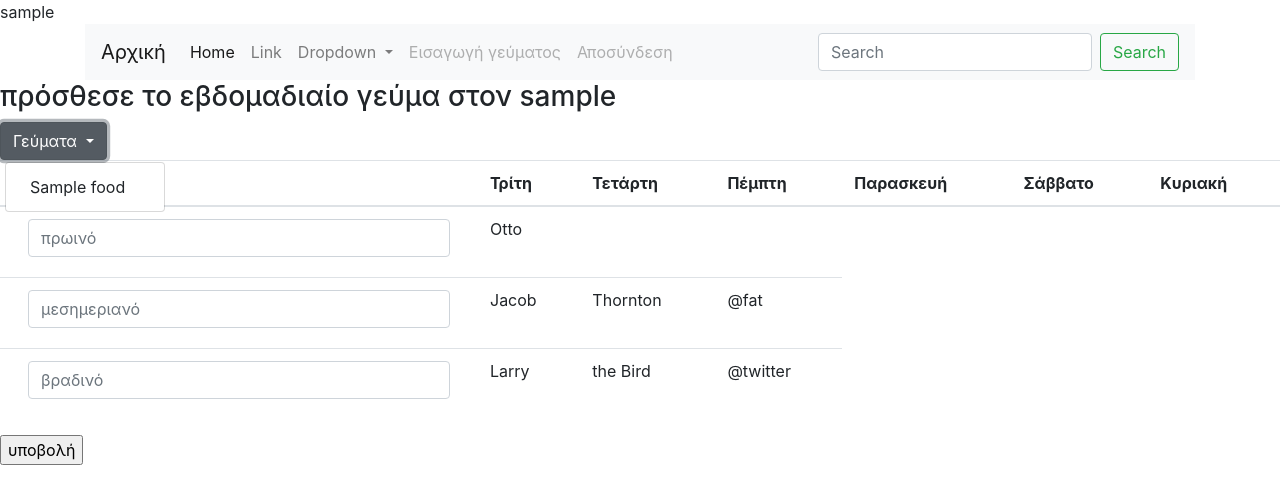
After one commit to vroulos/diet_ci2, a CodeIgniter app: page /diet_ci2/dietitians/customer?id=1 in a window 1280 px wide, after a click on "Γεύματα". The commit adds this page. Shown: the top 504 px of the page. Run offline with CodeIgniter, Linux system fonts and the light colour scheme; tables that the repository leaves empty or names only in its code hold one stand-in row (values such as "Sample post"); some libraries are stand-ins or nearby versions.

Commit message:
the dietitian can insert a programm to a specific user . The user can see the program !!!

```diff
--- a/application/controllers/Dietitians.php
+++ b/application/controllers/Dietitians.php
@@ -13,6 +13,8 @@ class Dietitians extends CI_controller
 		$this->load->helper(array('url'));
 		$this->load->model('dietitian_model');
 		$this->load->library('session');
+		$this->load->helper('form');
+		$this->load->library('form_validation');
 	}
 
 	public function insert_diet(){
@@ -22,31 +24,76 @@ class Dietitians extends CI_controller
 	//here dietitian inserts the foods in food table
 	public function insert_food(){
 
-			$this->load->helper('form');
-			$this->load->library('form_validation');
+		//fetch all customers and save them in $data table
+		$data['users'] = $this->dietitian_model->get_customers();
 
-			$this->form_validation->set_rules('food', 'Food', 'trim|required|min_length[5]|max_length[120]');
+
+		$this->load->helper('form');
+		$this->load->library('form_validation');
+
+		$this->form_validation->set_rules('food', 'Food', 'trim|required|min_length[5]|max_length[120]');
 			//if form do not run
 		if ($this->form_validation->run() == false) {
 			$this->load->view('dietitian/headerd');
-			$this->load->view('dietitian/login/logind_success');
+			$this->load->view('dietitian/login/insert_food_view', $data);
 			echo 'if is running';
 		} else{
 			//run the insert_food function
-			$this->dietitian_model->insert_food();
+			$this->dietitian_model->insert_food_model();
 			//set foodname variable
 			$data['foodname'] = "το φαγητό μπήκε στη βάση";
 
 
 			$this->load->view('dietitian/headerd' , $data);
-			$this->load->view('dietitian/login/logind_success' , $data);
+			$this->load->view('dietitian/login/insert_food_view' , $data , $users);
 		}
+
+	}
+
+	public function customer(){
+
+		//the customer id
+		$customer_id = $this->input->get('id');
+		//get the customer using get_customer function
+		$dos = $this->dietitian_model->get_customer($customer_id);
+		// row() : This method returns a single result row. It returns the data as object
+		$row = $dos->row();
+
+		$customer_name = $row->username;
+
+		$data = array('name' => $customer_name );
+		$data['foods'] = $this->dietitian_model->get_foods();
+		$this->session->set_userdata('customer_name' , $customer_name);
+
+		echo $_SESSION['customer_name'];
+
+		$this->load->view('dietitian/headerd', $data);
+		$this->load->view('dietitian/customer_view', $data );
 
 
 
 	}
 
+	// inserts the customer's program to database
+	public function insert_program(){
+		$data = 'fdsaf';
+		$this->form_validation->set_rules('breakfast_monday', 'Breakfast_monday', 'trim|required|min_length[5]|max_length[12]');
 
+		if ($this->form_validation->run() == false) {
+			$this->load->view('dietitian/headerd', $data);
+			$this->load->view('dietitian/customer_view', $data );
+
+		}
+		else{
+			$this->dietitian_model->insert_program_model();
+
+			$this->load->view('dietitian/headerd', $data);
+			$this->load->view('dietitian/customer_view', $data );
+		}
+	}
+
+
+	//login dietitian
 	public function logind(){
 
 		// create the data object
@@ -71,7 +118,7 @@ class Dietitians extends CI_controller
 			// validation not ok, send validation errors to the view
 				$this->load->view('dietitian/headerd');
 				$this->load->view('dietitian/login/logind');
-
+				echo 'false validation if is running';
 				//echo CI_VERSION;
 			}
 			else {
@@ -94,6 +141,7 @@ class Dietitians extends CI_controller
 				// user login ok
 					$this->load->view('dietitian/headerd');
 					$this->load->view('dietitian/login/logind_success');
+					echo 'nooowerrr';
 
 				}
 
--- a/application/controllers/mywebapp.php
+++ b/application/controllers/mywebapp.php
@@ -23,4 +23,4 @@ class mywebapp extends CI_Controller
 
 
 
- ?>
+?>
--- a/application/models/dietitian_model.php
+++ b/application/models/dietitian_model.php
@@ -80,11 +80,44 @@ class Dietitian_model extends CI_Model
 
 	}
 
-	public function insert_food(){
+	public function insert_food_model(){
 		$food = $this->input->post('food');
 		$this->db->query("insert into food(foodname) values('$food')");
 	}
 
+	public function get_customers(){
+		$query = $this->db->query("SELECT * FROM users");
+
+		return $query->result();
+
+	}
+
+	public function get_customer($customer_id){
+
+
+		$id = $customer_id;
+		$query = $this->db->query("SELECT username FROM users WHERE id = $id ");
+
+		return $query;
+
+	}
+
+	public function get_foods(){
+		$query = $this->db->query("SELECT * FROM food");
+		return $query->result();
+	}
+
+	public function insert_program_model(){
+		$breakf_mond = $this->input->post('breakfast_monday');
+		$lunch_mond = $this->input->post('lunch_monday');
+		$dinner_mond = $this->input->post('dinner_monday');
+		//echo $dinner_mond;
+		$customer_name = $_SESSION['customer_name'];
+		$this->db->query("INSERT INTO food(foodname) values('$breakf_mond')");
+		$this->db->query("INSERT INTO nutricion_program(monday_break , customer_name, monday_lau, monday_din) values('$breakf_mond' , '$customer_name' , '$lunch_mond', '$dinner_mond')
+			");
+
+}
 }
 
 ?>
--- /dev/null
+++ b/application/views/dietitian/customer_view.php
@@ -0,0 +1,70 @@
+
+<h3>πρόσθεσε το εβδομαδιαίο γεύμα στον <?php if (isset($name)){
+	echo $name;
+} ?> </h3>
+
+<h1></h1>
+
+<?php if (isset($foods)){ ?>
+<div class="dropdown show">
+  <a class="btn btn-secondary dropdown-toggle" href="#" role="button" id="dropdownMenuLink" data-toggle="dropdown" aria-haspopup="true" aria-expanded="false">
+    Γεύματα
+  </a>
+  <div class="dropdown-menu" aria-labelledby="dropdownMenuLink">
+  <?php foreach ($foods as $row) { ?>
+  	<a class="dropdown-item" href="#"><?php echo $row->foodname ?></a>
+  <?php  } ?>
+  </div>
+</div>
+<?php } ?>
+
+<table class="table">
+  <thead>
+    <tr>
+      <th scope="col">Δευτέρα</th>
+      <th scope="col">Τρίτη</th>
+      <th scope="col">Τετάρτη</th>
+      <th scope="col">Πέμπτη</th>
+      <th scope="col">Παρασκευή</th>
+      <th scope="col">Σάββατο</th>
+      <th scope="col">Κυριακή</th>
+    </tr>
+  </thead>
+  <tbody>
+    <tr>
+    	<?= form_open('dietitians/insert_program'); ?>
+    	   <td>
+  <div class="form-group mx-sm-3 mb-2">
+    <label for="breakfast_monday" class="sr-only">πρωινό</label>
+    <input type="text" class="form-control" name = "breakfast_monday" placeholder="πρωινό">
+  </div>
+ </td>
+
+      <td>Otto</td>
+    </tr>
+    <tr>
+         <td>
+  <div class="form-group mx-sm-3 mb-2">
+    <label for="lunch_monday" class="sr-only">μεσημεριανό</label>
+    <input type="text" class="form-control" name = "lunch_monday" placeholder="μεσημεριανό">
+  </div>
+ </td>
+      <td>Jacob</td>
+      <td>Thornton</td>
+      <td>@fat</td>
+    </tr>
+    <tr>
+           <td>
+  <div class="form-group mx-sm-3 mb-2">
+    <label for="dinner_monday" class="sr-only">βραδινό</label>
+    <input type="text" class="form-control" name = "dinner_monday" placeholder="βραδινό">
+  </div>
+ </td>
+      <td>Larry</td>
+      <td>the Bird</td>
+      <td>@twitter</td>
+    </tr>
+
+  </tbody>
+</table>
+<?php echo form_submit('program_submit', 'υποβολή'); ?>
--- a/application/views/dietitian/headerd.php
+++ b/application/views/dietitian/headerd.php
@@ -5,10 +5,57 @@
 	<!-- <link href="<?= base_url('assets/css/bootstrap.min.css') ?>" rel="stylesheet">
 		<link href="<?= base_url('assets/css/style.css') ?>" rel="stylesheet"> -->
 
+		<script src="https://code.jquery.com/jquery-3.3.1.slim.min.js" integrity="sha384-q8i/X+965DzO0rT7abK41JStQIAqVgRVzpbzo5smXKp4YfRvH+8abtTE1Pi6jizo" crossorigin="anonymous"></script>
+
+			<script src="https://cdnjs.cloudflare.com/ajax/libs/popper.js/1.14.3/umd/popper.min.js" integrity="sha384-ZMP7rVo3mIykV+2+9J3UJ46jBk0WLaUAdn689aCwoqbBJiSnjAK/l8WvCWPIPm49" crossorigin="anonymous"></script>
+
 		<link rel="stylesheet" href="https://stackpath.bootstrapcdn.com/bootstrap/4.1.3/css/bootstrap.min.css" integrity="sha384-MCw98/SFnGE8fJT3GXwEOngsV7Zt27NXFoaoApmYm81iuXoPkFOJwJ8ERdknLPMO" crossorigin="anonymous">
 		<script src="https://stackpath.bootstrapcdn.com/bootstrap/4.1.3/js/bootstrap.min.js" integrity="sha384-ChfqqxuZUCnJSK3+MXmPNIyE6ZbWh2IMqE241rYiqJxyMiZ6OW/JmZQ5stwEULTy" crossorigin="anonymous"></script>
 
-		<script src="https://code.jquery.com/jquery-3.3.1.slim.min.js" integrity="sha384-q8i/X+965DzO0rT7abK41JStQIAqVgRVzpbzo5smXKp4YfRvH+8abtTE1Pi6jizo" crossorigin="anonymous"></script>
-		<script src="https://cdnjs.cloudflare.com/ajax/libs/popper.js/1.14.3/umd/popper.min.js" integrity="sha384-ZMP7rVo3mIykV+2+9J3UJ46jBk0WLaUAdn689aCwoqbBJiSnjAK/l8WvCWPIPm49" crossorigin="anonymous"></script>
+
+
 	</head>
 	<body>
+
+		<div class="container">
+
+			<nav class="navbar navbar-expand-lg navbar-light bg-light">
+				<a class="navbar-brand" href="<?= base_url('dietitians/logind'); ?>">Αρχική</a>
+				<button class="navbar-toggler" type="button" data-toggle="collapse" data-target="#navbarSupportedContent" aria-controls="navbarSupportedContent" aria-expanded="false" aria-label="Toggle navigation">
+					<span class="navbar-toggler-icon"></span>
+				</button>
+
+				<div class="collapse navbar-collapse" id="navbarSupportedContent">
+					<ul class="navbar-nav mr-auto">
+						<li class="nav-item active">
+							<a class="nav-link" href="#">Home <span class="sr-only">(current)</span></a>
+						</li>
+						<li class="nav-item">
+							<a class="nav-link" href="#">Link</a>
+						</li>
+						<li class="nav-item dropdown">
+							<a class="nav-link dropdown-toggle" href="#" id="navbarDropdown" role="button" data-toggle="dropdown" aria-haspopup="true" aria-expanded="false">
+								Dropdown
+							</a>
+							<div class="dropdown-menu" aria-labelledby="navbarDropdown">
+								<a class="dropdown-item" href="#">Action</a>
+								<a class="dropdown-item" href="#">Another action</a>
+								<div class="dropdown-divider"></div>
+								<a class="dropdown-item" href="#">Something else here</a>
+							</div>
+						</li>
+						<li class="nav-item">
+							<a class="nav-link disabled" href="<?= base_url('dietitians/insert_food') ?>">Εισαγωγή γεύματος</a>
+						</li>
+						<li class="nav-item">
+							<a class="nav-link disabled" href="<?= base_url('dietitians/logoutd') ?>">Αποσύνδεση</a>
+						</li>
+					</ul>
+					<form class="form-inline my-2 my-lg-0">
+						<input class="form-control mr-sm-2" type="search" placeholder="Search" aria-label="Search">
+						<button class="btn btn-outline-success my-2 my-sm-0" type="submit">Search</button>
+					</form>
+				</div>
+			</nav>
+
+		</div>
--- a/application/views/header.php
+++ b/application/views/header.php
@@ -31,12 +31,14 @@
 						<span class="icon-bar"></span>
 						<span class="icon-bar"></span>
 					</button>
-					<a class="navbar-brand" href="<?= base_url() ?>">mywebapp</a>
+					<a class="navbar-brand" href="<?= base_url('user/index') ?>">mywebapp</a>
 				</div>
 				<div class="collapse navbar-collapse" id="bs-example-navbar-collapse-1">
 					<ul class="nav navbar-nav navbar-right">
 						<?php if (isset($_SESSION['username']) && $_SESSION['logged_in'] === true) : ?>
+							<li><a href="<?=base_url('user/view_program')?>">πρόγραμμα διατροφής</a></li>
 							<li><a href="<?= base_url('logout') ?>">Αποσύνδεση</a></li>
+
 						<?php else : ?>
 							<li ><a href="<?= base_url('mywebapp/first') ?>">Αρχική</a></li>
 							<li><a href="<?= base_url('register') ?>">Εγγραφή</a></li>
```
Also changed, not shown: application/controllers/User.php (+29 -0 lines), application/helpers/index.html (deleted, +0 -11 lines), application/hooks/index.html (deleted, +0 -11 lines), application/language/english/index.html (deleted, +0 -11 lines), application/language/index.html (deleted, +0 -11 lines), application/logs/index.html (deleted, +0 -11 lines), application/models/User_model.php (+24 -0 lines), application/views/dietitian/login/insert_food_view.php (added, +42 -0 lines), application/views/dietitian/login/logind_success.php (+1 -61 lines), application/views/user/nutricion_program_view.php (added, +30 -0 lines).
